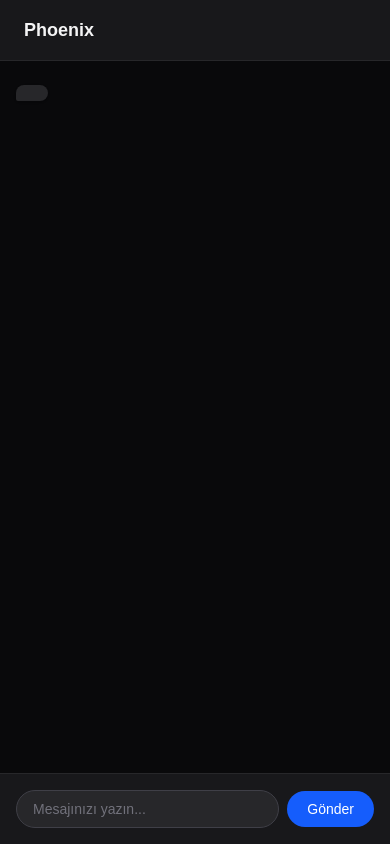
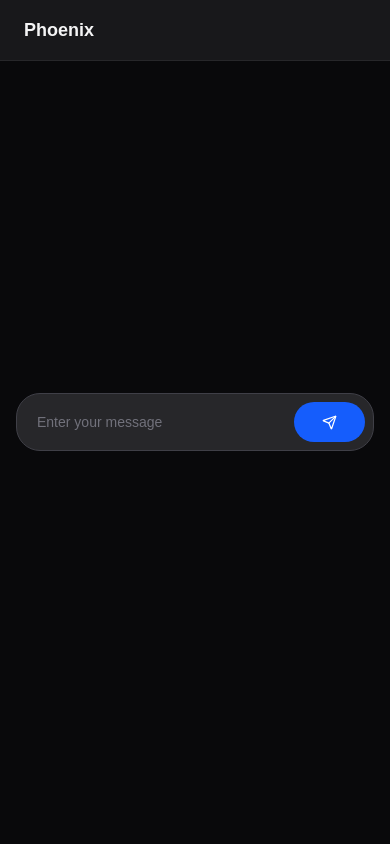
Before and after one commit to Sabira1iyev/side-chat, a Next.js app: page / in a window 390 px wide. Built offline with nearby package versions, Linux system fonts and the light colour scheme.

Commit message:
feat: add auto-expanding chat input with responsive positioning

```diff
--- a/package.json
+++ b/package.json
@@ -10,6 +10,7 @@
   },
   "dependencies": {
     "@anthropic-ai/sdk": "^1.8.0",
+    "lucide-react": "^1.73.0",
     "next": "16.4.6",
     "react": "19.3.0",
     "react-dom": "19.3.0"
--- a/src/app/page.tsx
+++ b/src/app/page.tsx
@@ -2,6 +2,9 @@
 
 import { Message } from "../types/types";
 import { useState } from "react";
+import { MessageCircle, X, Send } from "lucide-react";
+import "./globals.css";
+
 
 
 
@@ -11,8 +14,11 @@ export default function Home() {
   const [userInput, setUserInput] = useState("");
 
 
-  const handleChange = (e: React.ChangeEvent<HTMLInputElement>) => {
-    setUserInput(e.target.value)
+  const handleChange = (e: React.ChangeEvent<HTMLTextAreaElement>) => {
+    const textarea = e.currentTarget;
+    setUserInput(textarea.value);
+    textarea.style.height = "auto";
+    textarea.style.height = `${Math.min(textarea.scrollHeight, 200)}px`;
   }
 
   const handleSendMessage = async () => {
@@ -21,6 +27,8 @@ export default function Home() {
     const newMessages = [...messages, userMessage];
     setMessages(newMessages);
     setUserInput("");
+    const textarea = document.querySelector<HTMLTextAreaElement>("#message-input");
+    if (textarea) textarea.style.height = "auto";
     try {
       const res = await fetch("/api/chat", {
         method: "POST",
@@ -34,15 +42,15 @@ export default function Home() {
       const data = await res.json();
       const assistantMessage: Message = { role: "assistant", content: data.reply }
       setMessages([...newMessages, assistantMessage]);
-      setUserInput("")
     }
     catch (error) {
       console.log("Assistant Error", error);
     }
   }
 
+
   return (
-    <div className="flex h-screen flex-col bg-zinc-950 text-zinc-100">
+    <div className="relative flex h-screen flex-col bg-zinc-950 text-zinc-100">
       <header className="border-b border-zinc-800 bg-zinc-900 px-6 py-4">
         <h1 className="text-lg font-semibold">Phoenix</h1>
       </header>
@@ -57,31 +65,41 @@ export default function Home() {
               </div>
             </div>
           ))}
-
-          <div className="flex justify-start">
-            <div className="max-w-[80%] rounded-2xl rounded-bl-sm bg-zinc-800 px-4 py-2 text-sm shadow-sm">
-            </div>
-          </div>
         </div>
       </main>
 
-      <footer className="border-t border-zinc-800 bg-zinc-900 px-4 py-4">
-        <div className="mx-auto flex max-w-2xl items-center gap-2">
-          <input
-            type="text"
+
+      <form className={`w-full px-4 py-4 ${messages.length === 0 ? "absolute left-0 top-1/2 -translate-y-1/2" : "mt-auto"
+        }`}
+        onSubmit={(e) => {
+          e.preventDefault();
+          handleSendMessage();
+        }}
+      >
+        <div className={`mx-auto flex max-w-2xl gap-2 rounded-3xl border border-zinc-700 bg-zinc-800 p-2 ${userInput.length === 0 ? "item-center" : "items-end"
+          }`}>
+          <textarea
+            onKeyDown={(e) => {
+              if (e.key === "Enter" && !e.shiftKey) {
+                e.preventDefault();
+                e.currentTarget.form?.requestSubmit();
+              }
+            }}
+            id="message-input"
+            rows={1}
+            value={userInput}
             onChange={handleChange}
-            placeholder="Mesajınızı yazın..."
-            className="flex-1 rounded-full border border-zinc-700 bg-zinc-800 text-zinc-100 placeholder:text-zinc-500 px-4 py-2 text-sm outline-none focus:border-blue-500"
+            placeholder="Enter your message"
+            className="max-h-50 min-h-10 flex-1 resize-none overflow-y-auto bg-transparent px-3 py-2.5 text-sm leading-5 text-zinc-100 outline-none placeholder:text-zinc-500 scrollbar-none"
           />
           <button
-            type="button"
-            className="rounded-full bg-blue-600 px-5 py-2 text-sm font-medium text-white hover:bg-blue-700"
-            onClick={handleSendMessage}
+            type="submit"
+            className="rounded-full bg-blue-600 px-7 py-2 text-sm font-medium text-white hover:bg-blue-700"
           >
-            Gönder
+            <Send size={15} className="cursor-pointer" />
           </button>
         </div>
-      </footer>
+      </form>
     </div>
   );
 }
```
Also changed, not shown: 1 other file (tests, documents, lock files or other folders). Lines whose indentation alone changed are shown as unchanged.
